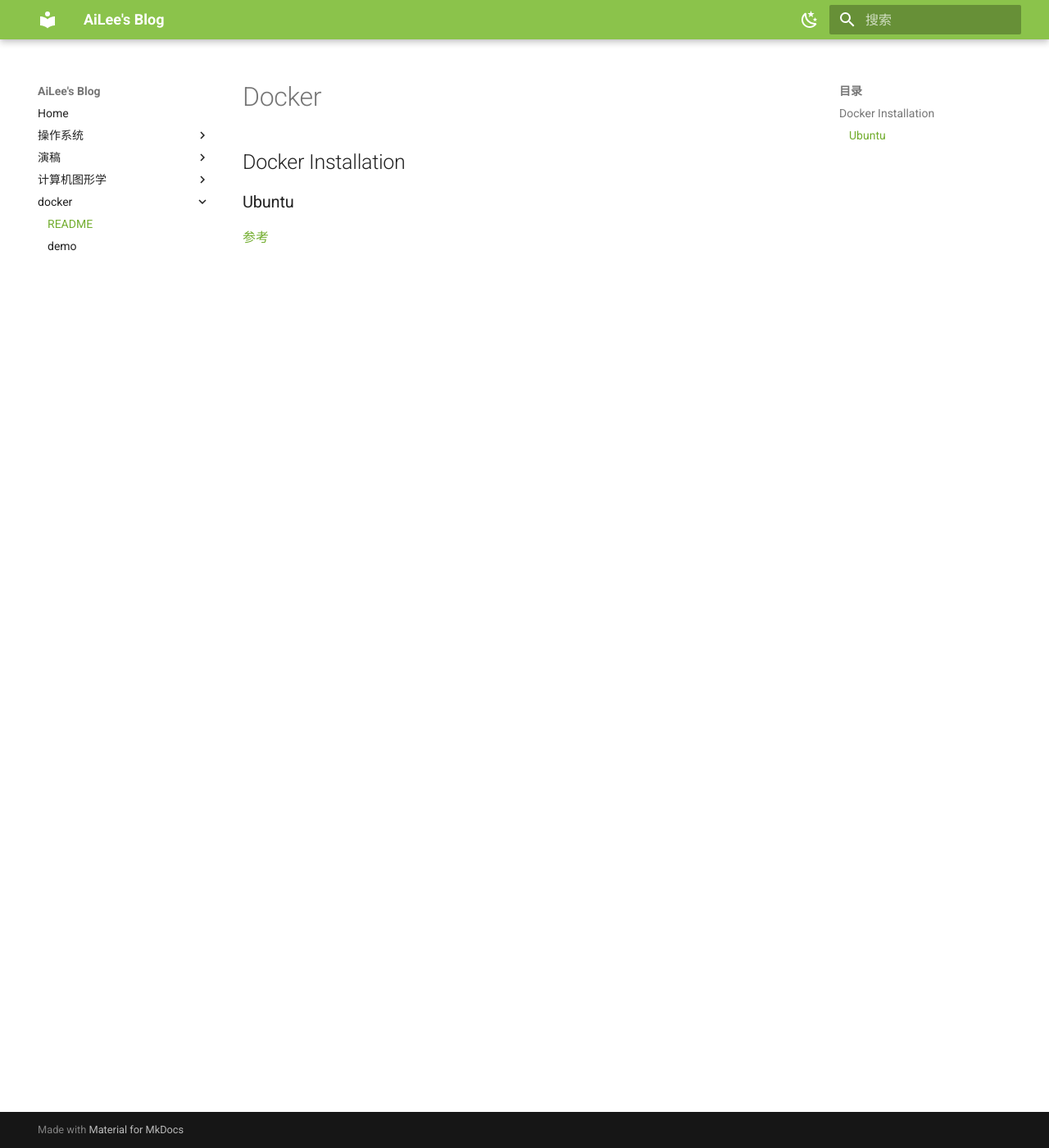
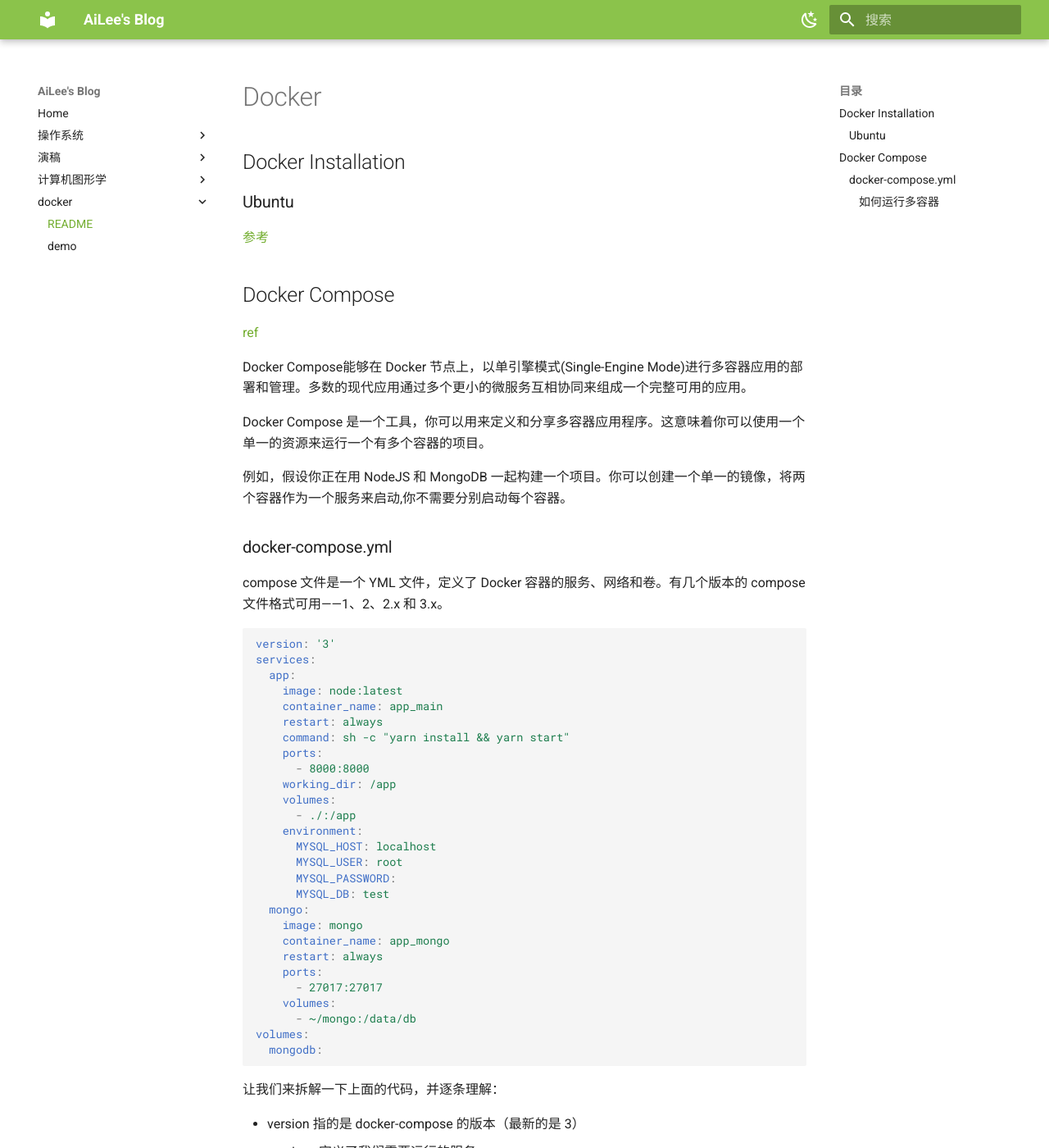
Before and after one commit to JJLee7447/JJLee7447.github.io, an MkDocs documentation site: the page built from docs/Docker/README.md, in a window 1280 px wide and 1400 px high. Shown: the whole window at 82% size. Built offline with MkDocs 1.6.1 and Material for MkDocs 9.7.7, drawn with Linux system fonts in a browser that asks for light colours; some of the changed text lies outside the part shown.

Commit message:
add docker-compose

````diff
--- a/docs/Docker/README.md
+++ b/docs/Docker/README.md
@@ -5,3 +5,80 @@
 ### Ubuntu
 
 [参考](https://cloud.tencent.com/developer/article/2309562)
+
+
+## Docker Compose
+
+[ref](https://www.freecodecamp.org/chinese/news/what-is-docker-compose-how-to-use-it/)
+
+Docker Compose能够在 Docker 节点上，以单引擎模式(Single-Engine Mode)进行多容器应用的部 署和管理。多数的现代应用通过多个更小的微服务互相协同来组成一个完整可用的应用。
+
+Docker Compose 是一个工具，你可以用来定义和分享多容器应用程序。这意味着你可以使用一个单一的资源来运行一个有多个容器的项目。
+
+例如，假设你正在用 NodeJS 和 MongoDB 一起构建一个项目。你可以创建一个单一的镜像，将两个容器作为一个服务来启动,你不需要分别启动每个容器。
+
+### docker-compose.yml
+
+compose 文件是一个 YML 文件，定义了 Docker 容器的服务、网络和卷。有几个版本的 compose 文件格式可用——1、2、2.x 和 3.x。
+
+```yml
+
+version: '3'
+services:
+  app:
+    image: node:latest
+    container_name: app_main
+    restart: always
+    command: sh -c "yarn install && yarn start"
+    ports:
+      - 8000:8000
+    working_dir: /app
+    volumes:
+      - ./:/app
+    environment:
+      MYSQL_HOST: localhost
+      MYSQL_USER: root
+      MYSQL_PASSWORD:
+      MYSQL_DB: test
+  mongo:
+    image: mongo
+    container_name: app_mongo
+    restart: always
+    ports:
+      - 27017:27017
+    volumes:
+      - ~/mongo:/data/db
+volumes:
+  mongodb:
+```
+
+让我们来拆解一下上面的代码，并逐条理解：
+
+- version 指的是 docker-compose 的版本（最新的是 3）
+- services 定义了我们需要运行的服务
+- app 是你的一个容器的自定义名称
+- image 指的是我们要拉取的镜像，这里我们使用的是 node:latest 和 mongo
+- container_name 是每个容器的名称
+- restart 启动/重启一个服务容器
+- port 定义了运行该容器的自定义端口
+- working_dir 是服务容器的当前工作目录
+- environment 定义了环境变量，如 DB 凭证等
+- command 是运行该服务的命令
+
+#### 如何运行多容器
+
+我们需要使用 docker build 来构建我们的多容器。
+
+```docker compose build```
+
+成功构建后，我们可以使用 up 命令运行容器。
+
+`docker compose up`
+
+如果你想在后台运行容器，只需使用 -d 标志（detach）。
+
+`docker compose up -d`
+
+容器运行之后，你可以使用 ps 命令来查看正在运行的容器。
+
+`docker compose ps`
````
